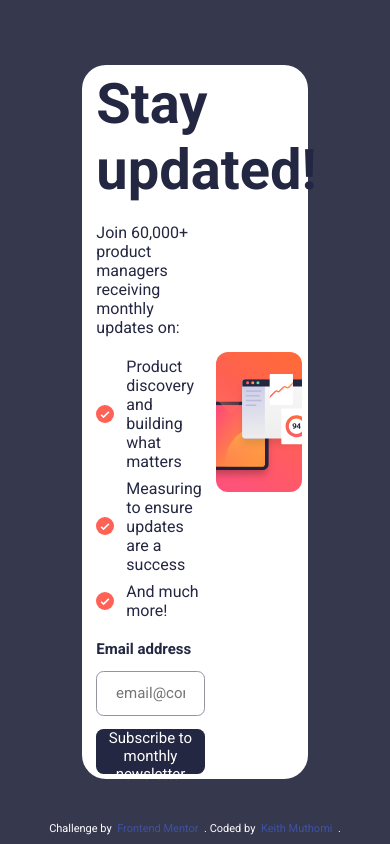
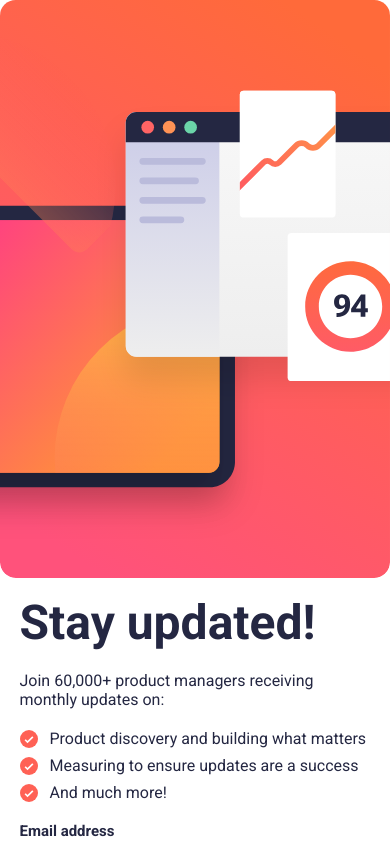
Before and after one commit to Keith-muthomi/Newsletter-sign-up-form, a plain HTML site: page index.html in a window 390 px wide. Shown: the top 844 px of the page. Drawn offline with Linux system fonts and the light colour scheme.

Commit message:
Update styles.css

```diff
--- a/styles.css
+++ b/styles.css
@@ -185,3 +185,50 @@ color: hsl(0, 0%, 100%);
 color: hsl(228, 45%, 44%);
 text-decoration: none;
 }
+
+@media screen and (max-width: 500px) {
+    body {
+        flex-direction: column;
+        gap: 1.25em;
+        background-color: hsl(0, 0%, 100%);
+        justify-content: space-between;
+    }
+    .form-section {
+        flex-direction: column-reverse;
+        aspect-ratio: initial;
+        width: 100%;
+        height: auto;
+        border-radius: 0;
+        padding: 0;
+        gap: 1.0em;
+    }
+    article {
+        width: 100%;
+        padding-left: 0%;
+        padding-right: 0%;
+        padding: 0 5%;
+    }
+    h1 {
+        font-size: 3.0em;
+    }
+    .illustration-sign {
+        width: 100%;
+        height: auto;
+        border-radius: 0 0 1.0em 1.0em;
+    }
+    .success-section {
+        aspect-ratio: initial;
+        width: 100%;
+        height: 100%;
+        padding: 6%;
+        padding-top: 12%;
+        border-radius: 0;
+    }
+    .success-section button {
+        margin-top: 65%;
+    }
+    .attribution {
+        position: relative;
+        color: hsl(231, 7%, 60%);
+    }
+}
```
